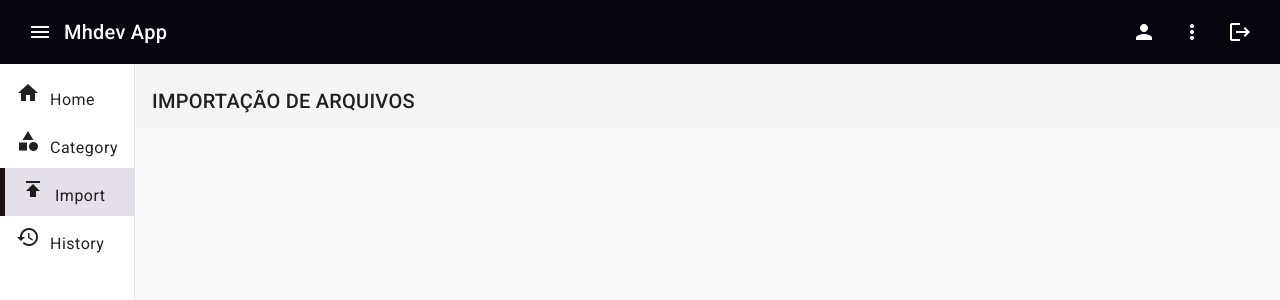
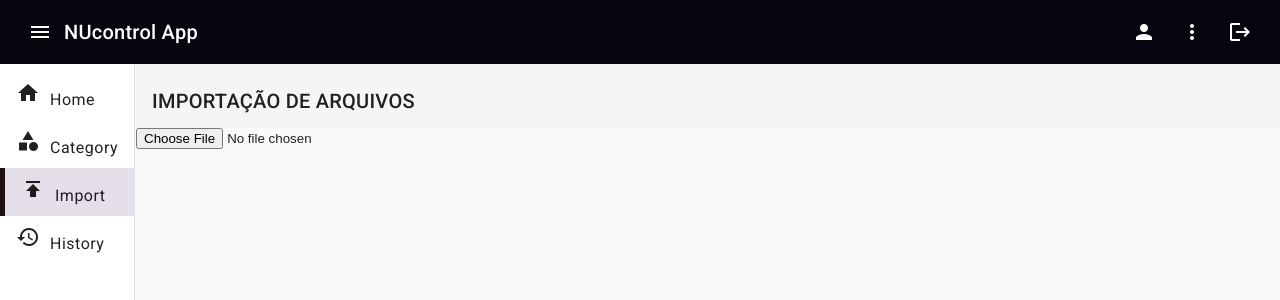
Before and after one commit to Ma7heus/Money-Control-Angular, an Angular app: page /import in a window 1280 px wide. Shown: the top 300 px of the page. Built offline with nearby package versions, Linux system fonts and the light colour scheme.

Commit message:
Adicionando uoload de arquivo csv

```diff
--- a/src/app/componentes/importacao/importacao.component.css
+++ b/src/app/componentes/importacao/importacao.component.css
@@ -15,3 +15,19 @@
 .titulo span {
   margin-right: 10px;
 }
+
+h1 {
+  font-size: 24px;
+}
+
+input {
+  width: 100%;
+}
+
+.container-dados {
+  display: flex;
+  flex-direction: column;
+  justify-content: center;
+  align-items: center;
+  padding-left: 10px;
+}
--- a/src/app/componentes/importacao/importacao.component.html
+++ b/src/app/componentes/importacao/importacao.component.html
@@ -1,5 +1,15 @@
 <div class="container-head">
   <span></span>
   <mat-toolbar class="titulo">
-    <span>IMPORTAÇÃO DE ARQUIVOS</span>
+    <span>{{ title }}</span>
   </mat-toolbar>
+
+  <div>
+    <input type="file" (change)="onFileChange($event)">
+  </div>
+
+  <ul>
+    <li *ngFor="let dado of dados">{{ dado }}</li>
+  </ul>
+
+</div>
--- a/src/app/componentes/importacao/importacao.component.ts
+++ b/src/app/componentes/importacao/importacao.component.ts
@@ -1,10 +1,37 @@
-import { Component } from '@angular/core';
+import { Component, OnInit } from '@angular/core';
+import { DragDropModule } from '@angular/cdk/drag-drop';
+
 
 @Component({
-  selector: 'app-importacao',
+  selector: 'my-importacao',
   templateUrl: './importacao.component.html',
   styleUrls: ['./importacao.component.css']
 })
-export class ImportacaoComponent {
+export class ImportacaoComponent implements OnInit {
+
+  title = 'IMPORTAÇÃO DE ARQUIVOS';
+  dados = '';
+
+  constructor() {}
+
+  ngOnInit() {
+  }
+
+  onFileChange(event: Event) {
+    const target = event.target as HTMLInputElement;
+    const file: File = (target.files as FileList)[0];
+
+    const reader: FileReader = new FileReader();
+
+    reader.onloadend = (e) => {
+      const fileContent: string = reader.result as string;
+      console.log(fileContent);
+      this.dados = fileContent;
+
+    };
+
+    reader.readAsText(file);
+  }
+
 
 }
--- a/src/app/componentes/navbar/navbar.component.html
+++ b/src/app/componentes/navbar/navbar.component.html
@@ -7,7 +7,7 @@
       (click)="sidenav.toggle()">
       <mat-icon>menu</mat-icon>
     </button>
-    <span>Mhdev App</span>
+    <span>NUcontrol App</span>
     <span class="example-spacer"> </span>
     <button
       mat-icon-button
```
